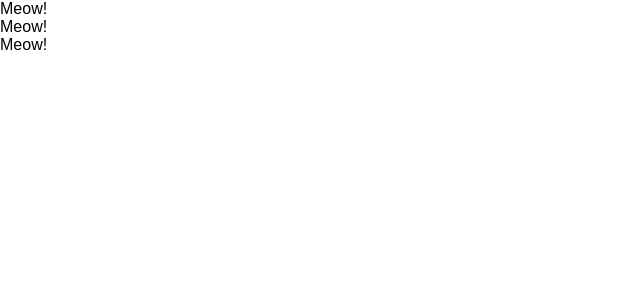
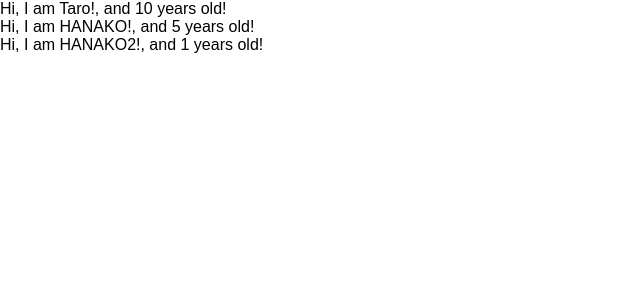
Before and after one commit to mitsuhiro0602/react_redux, a React (Create React App) app in the folder start-react-redux/: page / in a window 1280 px wide. Shown: the top 300 px of the page, without its empty margins (0-640 px from the left). Built offline with nearby package versions, Linux system fonts and the light colour scheme.

Commit message:
Learn props component

```diff
--- a/start-react-redux/src/App.js
+++ b/start-react-redux/src/App.js
@@ -1,29 +1,28 @@
 import React from 'react';
 
-
-// function App() {
-//   const greeting = "Hi, Tom!";
-//   const dom = <h1 className="foo">{greeting}</h1>;
-//   return (
-//     <React.Fragment>
-//       <label htmlFor="bar">bar</label>
-//       <input type="text" onChange={() => {console.log("I am clicked")}} />
-//     </React.Fragment>
-//   );
-// }
-
 const App = () => {
+  const profiles = [
+    {name: "Taro", age: 10},
+    {name: "HANAKO", age: 5},
+    {name: "HANAKO2"},
+  ]
   return (
     <div>
-      <Cat />
-      <Cat />
-      <Cat />
+      {
+        profiles.map((profile, index) => {
+          return <User name={profile.name} age={profile.age} key={index}/>
+        })
+      }
     </div>
   )
 }
 
-const Cat = () => {
-  return <div>Meow!</div>
+const User = (props) => {
+  return <div>Hi, I am {props.name}!, and {props.age} years old! </div>
+}
+
+User.defaultProps = {
+  age: 1
 }
 
 export default App;
```
